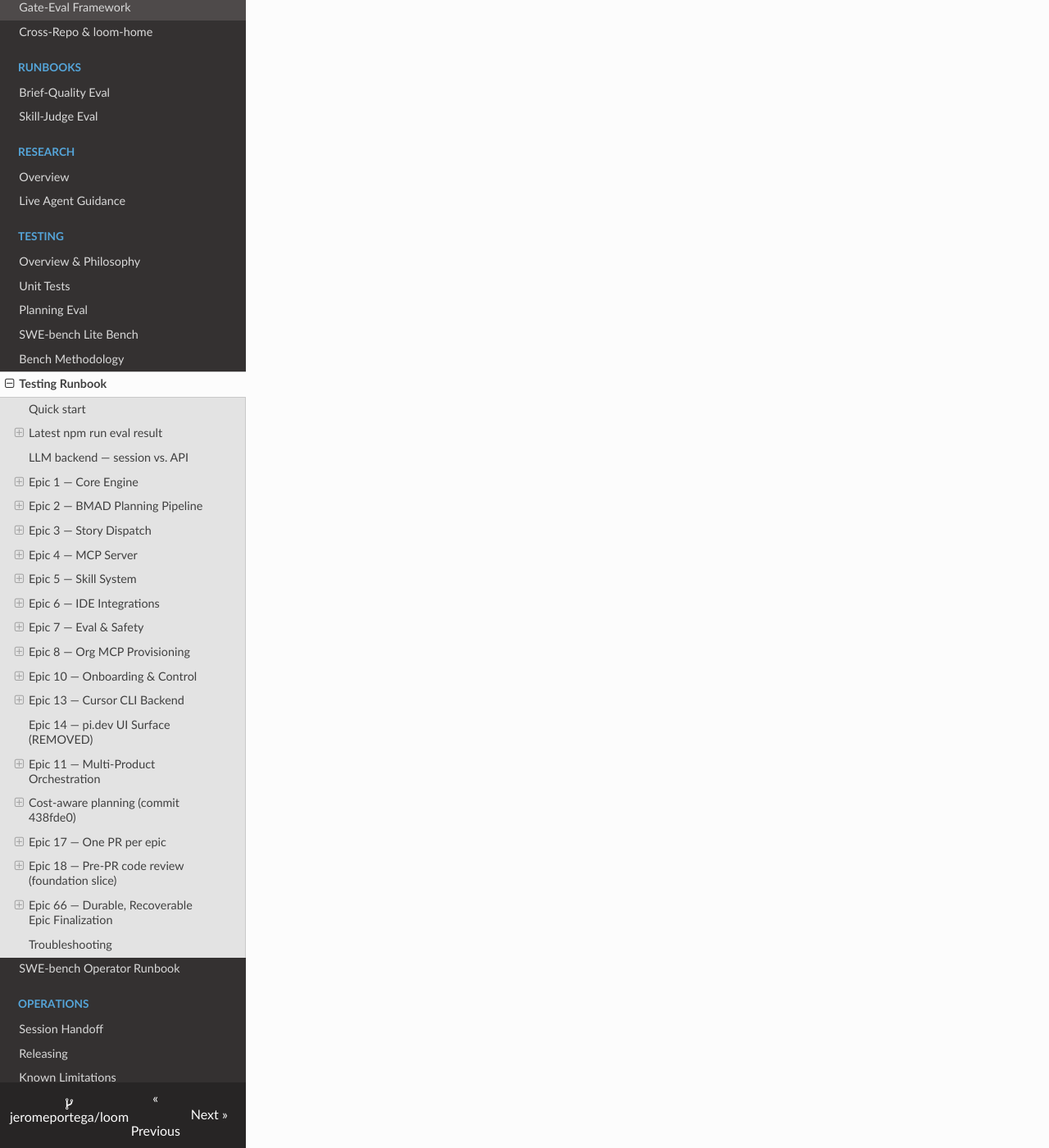
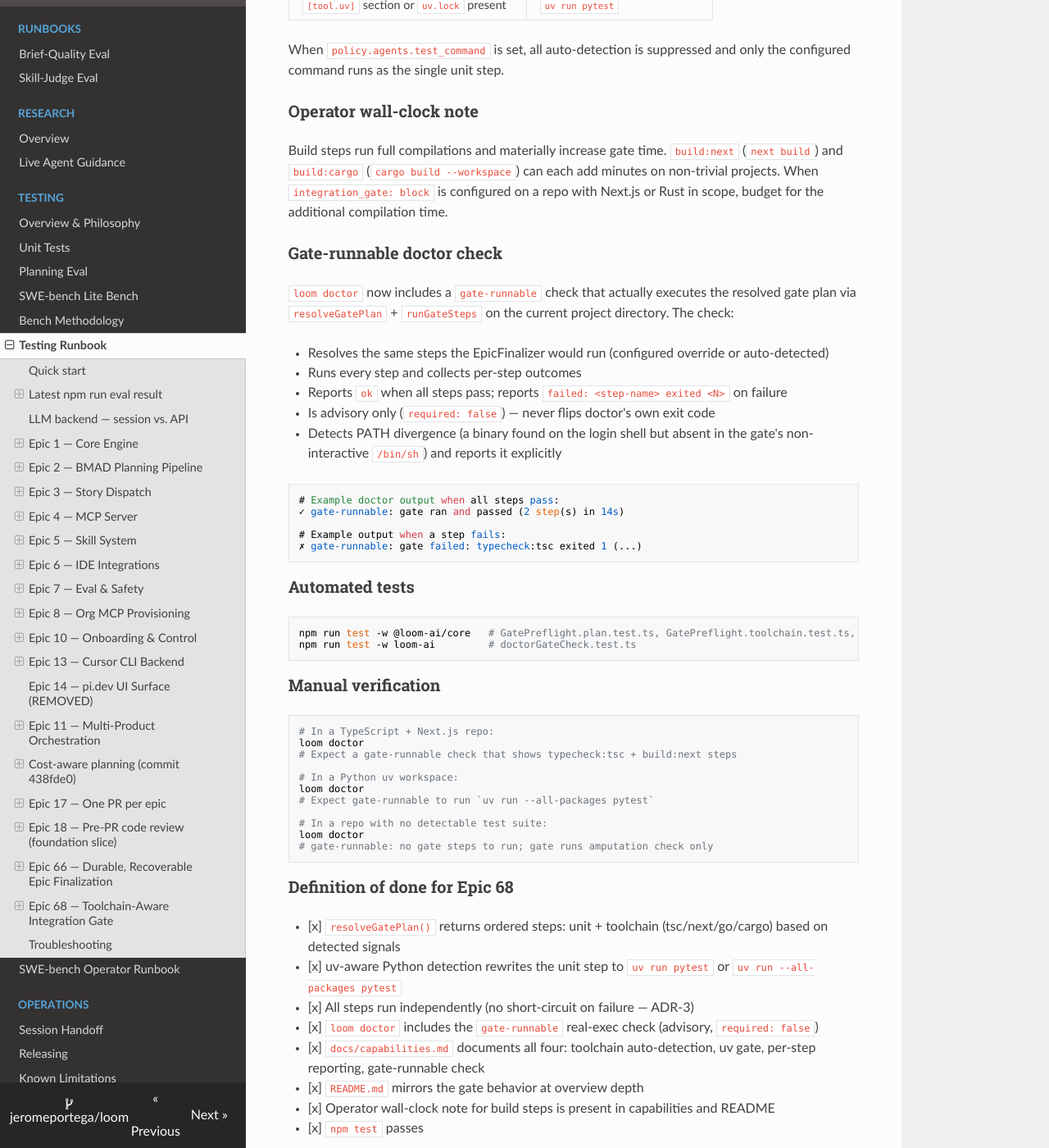
Before and after one commit to jeromeportega/loom, an MkDocs documentation site: the page built from docs/testing/runbook.md, in a window 1280 px wide and 1400 px high, scrolled down 49469 px. Shown: the whole window at 82% size. Built offline with MkDocs 1.6.1, drawn with Linux system fonts in a browser that asks for light colours; nearby versions of some CDN libraries; some of the changed text lies outside the part shown.

Commit message:
docs(gate): document toolchain-aware gate, uv detection, per-step reporting, and gate-runnable check
Covers all epic-068 operator-facing changes:
- capabilities.md: Integration gate row updated with toolchain auto-detection
  (tsc, next build, go build, cargo build), uv-aware Python gate variants,
  per-step reporting behavior (ADR-3: all steps run), and FR-13 operator
  wall-clock note. Prerequisites probe row updated with gate-runnable real-exec
  check description.
- README.md: "What loom does" Build row and "How pull requests land" section
  updated to reflect toolchain-aware gate and wall-clock note. doctor command
  reference updated.
- docs/testing/runbook.md: Epic 68 section added with signal tables, wall-clock
  note, gate-runnable check details, automated test commands, and definition of
  done.

Co-Authored-By: Claude Sonnet 4.6 <noreply@anthropic.com>

````diff
--- a/docs/testing/runbook.md
+++ b/docs/testing/runbook.md
@@ -2265,6 +2265,88 @@ npm run test -w @loom-ai/core   # SupervisorRecovery.test.ts
 
 ---
 
+## Epic 68 — Toolchain-Aware Integration Gate
+
+**What was delivered:** The integration gate is now multi-step and toolchain-aware. Instead of running only a single unit-test command, the gate resolves an ordered `GateStep[]` plan — one unit step plus zero or more toolchain steps — and runs every step independently, reporting per-step pass/fail and wall-clock. `loom doctor` now also executes the gate on the current project via a `gate-runnable` real-exec check.
+
+### New toolchain step detection
+
+The gate appends toolchain steps after the unit step, in fixed order:
+
+| Signal file | Step name | Command |
+|---|---|---|
+| `tsconfig.json` | `typecheck:tsc` | `npx --no-install tsc --noEmit` |
+| `next.config.*` or `next` dep in `package.json` | `build:next` | `npx --no-install next build` |
+| `go.mod` | `build:go` | `go build ./...` |
+| `Cargo.toml` | `build:cargo` | `cargo build --workspace` |
+
+uv-managed Python projects rewrite the unit step command:
+
+| Signal | Command |
+|---|---|
+| `[tool.uv.workspace]` in `pyproject.toml` | `uv run --all-packages pytest` |
+| `[tool.uv]` section or `uv.lock` present | `uv run pytest` |
+
+When `policy.agents.test_command` is set, all auto-detection is suppressed and only the configured command runs as the single unit step.
+
+### Operator wall-clock note
+
+Build steps run full compilations and materially increase gate time. `build:next` (`next build`) and `build:cargo` (`cargo build --workspace`) can each add minutes on non-trivial projects. When `integration_gate: block` is configured on a repo with Next.js or Rust in scope, budget for the additional compilation time.
+
+### Gate-runnable doctor check
+
+`loom doctor` now includes a `gate-runnable` check that actually executes the resolved gate plan via `resolveGatePlan` + `runGateSteps` on the current project directory. The check:
+
+- Resolves the same steps the EpicFinalizer would run (configured override or auto-detected)
+- Runs every step and collects per-step outcomes
+- Reports `ok` when all steps pass; reports `failed: <step-name> exited <N>` on failure
+- Is advisory only (`required: false`) — never flips doctor's own exit code
+- Detects PATH divergence (a binary found on the login shell but absent in the gate's non-interactive `/bin/sh`) and reports it explicitly
+
+```
+# Example doctor output when all steps pass:
+✓ gate-runnable: gate ran and passed (2 step(s) in 14s)
+
+# Example output when a step fails:
+✗ gate-runnable: gate failed: typecheck:tsc exited 1 (...)
+```
+
+### Automated tests
+
+```bash
+npm run test -w @loom-ai/core   # GatePreflight.plan.test.ts, GatePreflight.toolchain.test.ts, GatePreflight.uv.test.ts, IntegrationGate.steps.test.ts
+npm run test -w loom-ai         # doctorGateCheck.test.ts
+```
+
+### Manual verification
+
+```bash
+# In a TypeScript + Next.js repo:
+loom doctor
+# Expect a gate-runnable check that shows typecheck:tsc + build:next steps
+
+# In a Python uv workspace:
+loom doctor
+# Expect gate-runnable to run `uv run --all-packages pytest`
+
+# In a repo with no detectable test suite:
+loom doctor
+# gate-runnable: no gate steps to run; gate runs amputation check only
+```
+
+### Definition of done for Epic 68
+
+- [x] `resolveGatePlan()` returns ordered steps: unit + toolchain (tsc/next/go/cargo) based on detected signals
+- [x] uv-aware Python detection rewrites the unit step to `uv run pytest` or `uv run --all-packages pytest`
+- [x] All steps run independently (no short-circuit on failure — ADR-3)
+- [x] `loom doctor` includes the `gate-runnable` real-exec check (advisory, `required: false`)
+- [x] `docs/capabilities.md` documents all four: toolchain auto-detection, uv gate, per-step reporting, gate-runnable check
+- [x] `README.md` mirrors the gate behavior at overview depth
+- [x] Operator wall-clock note for build steps is present in capabilities and README
+- [x] `npm test` passes
+
+---
+
 ## Troubleshooting
 
 | Symptom | Likely cause | Fix |
````
Also changed, not shown: README.md (+14 -2 lines), docs/capabilities.md (+2 -2 lines).
